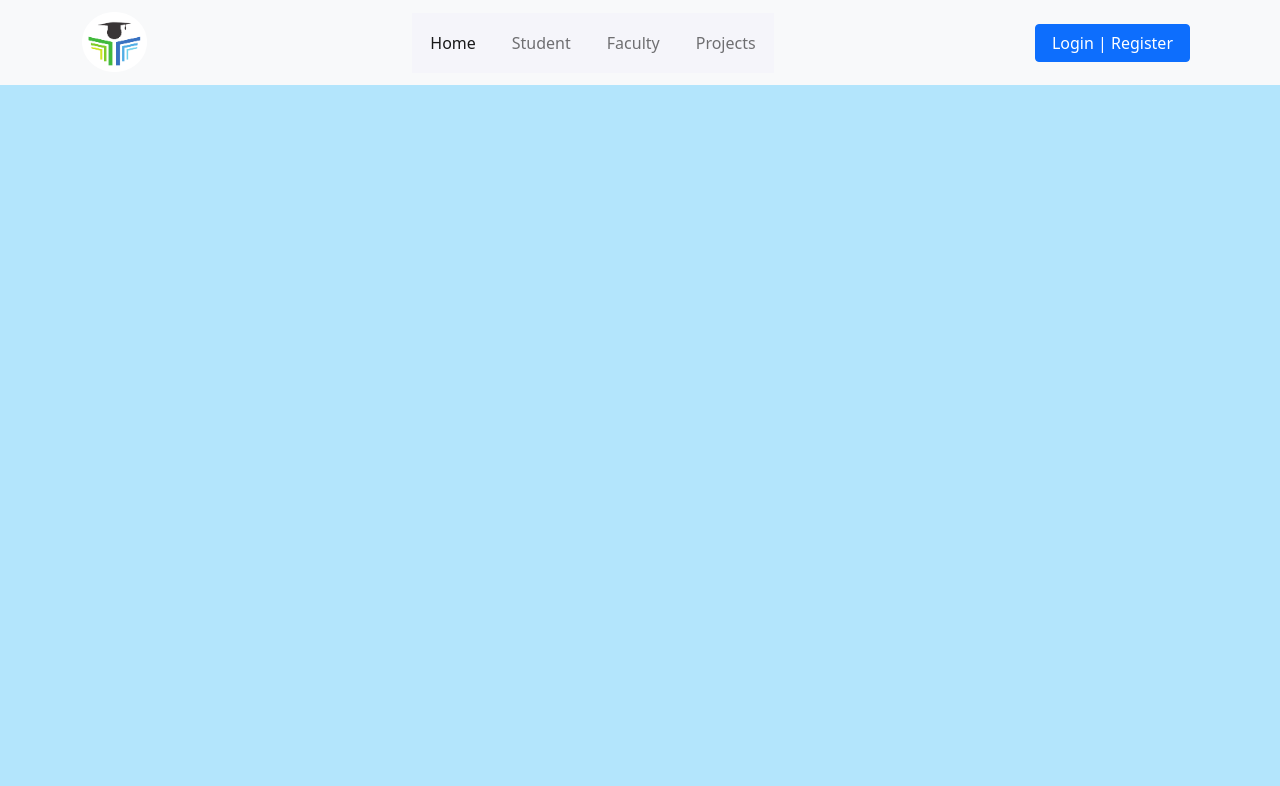
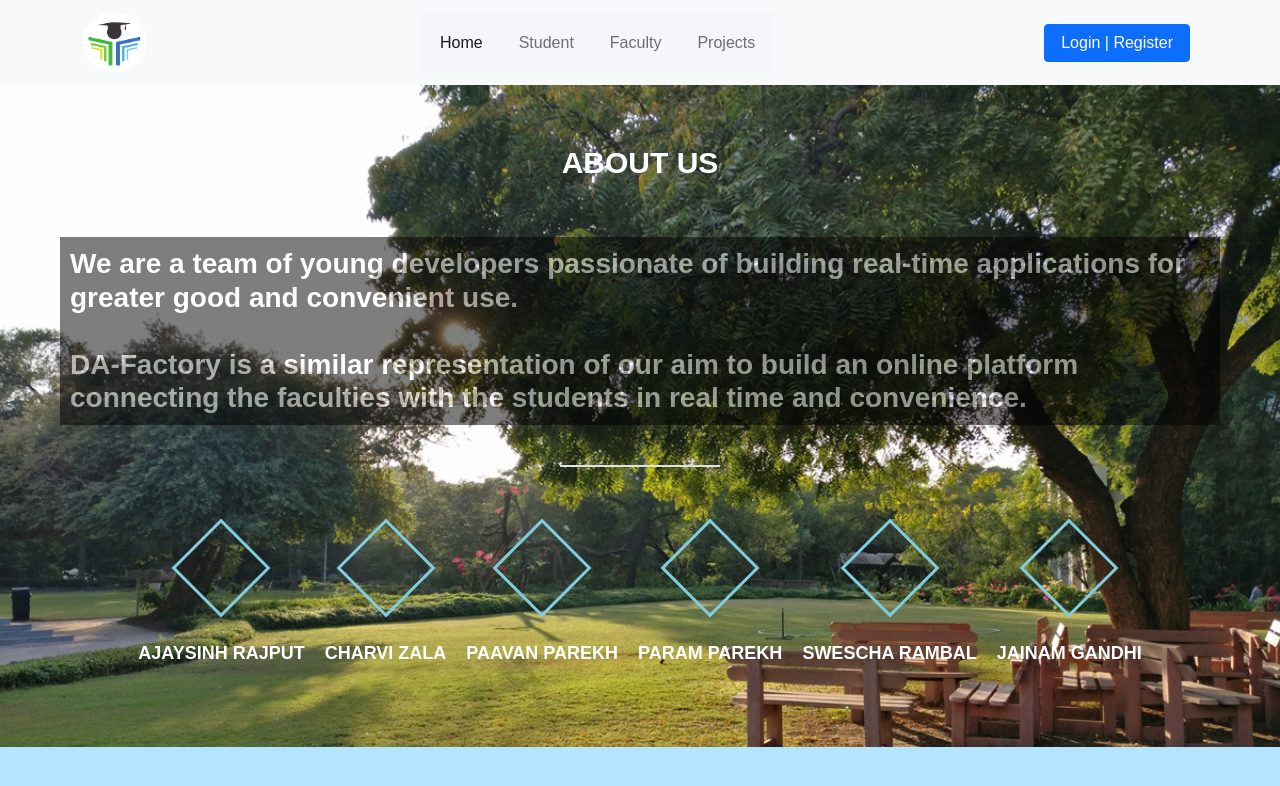
Before and after one commit to Sofware-Engineering-Project/DA-FacTory, a React (Create React App) app in the folder client/: page /About in a window 1280 px wide. Shown: the top 786 px of the page. Built offline with nearby package versions, Linux system fonts and the light colour scheme.

Commit message:
About us page completed

```diff
--- a/client/src/App.js
+++ b/client/src/App.js
@@ -3,9 +3,11 @@ import "../node_modules/bootstrap/dist/css/bootstrap.min.css";
 import Auth from "./components/Auth";
 import Home from "./components/Home";
 import Navbar from "./components/Navbar";
+import Profile from "./components/Profile";
 import StudentList from "./components/StudentList";
 import FacultyList from "./components/FacultyList";
 import ProjectList from "./components/ProjectList";
+import About from "./components/About";
 import { useState,useEffect } from "react";
 
 function App() {
@@ -23,6 +25,8 @@ function App() {
         <Route exact path="/auth" element={<Auth />} />
         <Route exact path="/student" element={<StudentList />} />
         <Route exact path="/faculty" element={<FacultyList />} />
+        <Route exact path="/Profile" element={<Profile />} />
+        <Route exact path="/About" element={<About />} />
         <Route exact path="/projects" element={<ProjectList LoggedIn={LoggedIn} setLoggedIn={setLoggedIn}/>} />
       </Routes>
     </Router>
--- /dev/null
+++ b/client/src/components/About.css
@@ -0,0 +1,104 @@
+*{
+    margin: 0;
+    padding: 0;
+    font-family: "montserrat",sans-serif;
+    box-sizing: border-box;
+  }
+
+  .about
+  {
+      background-color: black;
+      opacity: 0.5;
+      padding: 10px;
+  }
+  h3{
+      font-weight: bold;
+      color: white;
+  }
+  .services-section{
+    background: url(./images/home_bg.jpg);
+    background-size: cover;
+    padding: 60px 0;
+  }
+  .inner-width{
+    width: 100%;
+    max-width: 1200px;
+    margin: auto;
+    padding: 0 20px;
+    overflow: hidden;
+  }
+  .section-title{
+    text-align: center;
+    color: rgb(255, 255, 255);
+    text-transform: uppercase;
+    font-size: 30px;
+    font-weight: bold;
+  }
+  .border{
+    width: 160px;
+    height: 2px;
+    background: #82ccdd;
+    margin: 40px auto;
+  }
+  .services-container{
+    display: flex;
+    flex-wrap: wrap;
+    justify-content: center;
+  }
+
+  .service-box{
+    max-width: 33.33%;
+    padding: 10px;
+    text-align: center;
+    color: rgb(15, 14, 14);
+    cursor: pointer;
+  }
+
+  .service-icon{
+    display: inline-block;
+    width: 70px;
+    height: 70px;
+    border: 3px solid #82ccdd;
+    color: #82ccdd;
+    transform: rotate(45deg);
+    margin-bottom: 30px;
+    margin-top: 16px;
+    transition: 0.3s linear;
+  }
+  .service-icon i{
+    line-height: 70px;
+    transform: rotate(-45deg);
+    font-size: 26px;
+  }
+  .service-box:hover .service-icon{
+    background: #82ccdd;
+    color: rgb(15, 15, 15);
+  }
+  .service-title{
+    font-size: 18px;
+    text-transform: uppercase;
+    margin-bottom: 10px;
+    font-weight: bold;
+    color: white;
+  }
+  .service-desc{
+    font-size: 14px;
+  }
+
+  @media screen and (max-width:960px) {
+    .service-box{
+      max-width: 45%;
+    }
+  }
+
+  @media screen and (max-width:768px) {
+    .service-box{
+      max-width: 50%;
+    }
+  }
+
+  @media screen and (max-width:480px) {
+    .service-box{
+      max-width: 100%;
+    }
+  }
--- /dev/null
+++ b/client/src/components/About.js
@@ -0,0 +1,98 @@
+import axios from "axios";
+import React from "react";
+import avtar from "../components/images/default.jpg"
+import "./About.css"
+
+const About = () => {
+    // const User = JSON.parse(localStorage.getItem("User"));
+    // console.log("Profile",User);
+    // axios.get("http://localhost:5000/DA-Factory/profile",User).then(res => {
+    //     alert(res.data.message);
+    //     const profile = res.data.user;
+    //     console.log(profile);
+    // }) ;
+
+
+    return (
+        <div class="services-section">
+        <div class="inner-width">
+        <h1 class="section-title">About Us</h1>
+        <br></br>
+        <br></br>
+        <h3 class = "about">We are a team of young developers passionate of building real-time applications for greater good and convenient use.
+            <br></br>
+            <br></br>
+            DA-Factory is a similar representation of our aim to build an online platform connecting the faculties with the students in real time and convenience.
+        </h3>
+        <div class="border"></div>
+        <div class="services-container">
+
+          <div class="service-box">
+            <div class="service-icon">
+
+            </div>
+            <div class="service-title">Ajaysinh Rajput</div>
+            <div class="service-desc">
+
+            </div>
+          </div>
+
+          <div class="service-box">
+            <div class="service-icon">
+
+            </div>
+            <div class="service-title">Charvi Zala</div>
+            <div class="service-desc">
+
+            </div>
+          </div>
+
+          <div class="service-box">
+            <div class="service-icon">
+
+            </div>
+            <div class="service-title">Paavan Parekh</div>
+            <div class="service-desc">
+
+            </div>
+          </div>
+
+          <div class="service-box">
+            <div class="service-icon">
+
+            </div>
+            <div class="service-title">Param Parekh</div>
+            <div class="service-desc">
+
+            </div>
+          </div>
+
+          <div class="service-box">
+            <div class="service-icon">
+
+            </div>
+            <div class="service-title">Swescha Rambal</div>
+            <div class="service-desc">
+
+            </div>
+          </div>
+
+          <div class="service-box">
+            <div class="service-icon">
+
+            </div>
+            <div class="service-title">Jainam Gandhi</div>
+            <div class="service-desc">
+
+            </div>
+          </div>
+        </div>
+      </div>
+    </div>
+
+
+
+            )
+}
+
+export default About;
--- a/client/src/components/Faculty.js
+++ b/client/src/components/Faculty.js
@@ -11,7 +11,7 @@ const Faculty = ({image, firstname, lastname, email, contact, projectCount}) =>
             <div className="ml-3 w-100">
                 <h4 className="mb-0 mt-0">{firstname} {lastname}</h4> <span className="text-info">{email}</span>
                 <div className="p-2 mt-2 bg-primary d-flex justify-content-between rounded text-white stats">
-                    <div className="d-flex flex-column align-items-center"> <span className="rating">Projects</span> <span className="number1 d-flex justify-content-center">{projectCount}</span> </div>
+                    <div className="d-flex flex-column align-items-center"> <span className="rating">Projects</span> <span className="number1 d-flex justify-content-center">3</span> </div>
 
                     <div className="d-flex flex-column align-items-center"> <span className="rating">Area Of Research</span> <span className="number2 d-flex justify-content-center">Cryptography</span> </div>
 
--- a/client/src/components/Home.js
+++ b/client/src/components/Home.js
@@ -95,7 +95,7 @@ const Home = () => {
                     <h5 className="text-dark mb-3">Quick links</h5>
                     <ul className="list-unstyled text-dark">
                         <li><a href="/">Home</a></li>
-                        <li><a href="/">About Us</a></li>
+                        <li><a href="/About">About Us</a></li>
                         <li><a href="/">Get started</a></li>
                         <li><a href="/">FAQ</a></li>
                     </ul>
--- /dev/null
+++ b/client/src/components/Profile.css
@@ -0,0 +1,54 @@
+body {
+    background-color: #B3E5FC;
+    border-radius: 10px
+}
+
+.card {
+    width: 400px;
+    border: none;
+    border-radius: 10px;
+    background-color: #fff
+}
+
+.image {
+    margin-right: 10px;
+}
+
+.stats {
+    background: #f2f5f8 !important;
+    color: #000 !important
+}
+
+.articles {
+    font-size: 10px;
+    color: #a1aab9
+}
+
+.number1 {
+    font-weight: 500
+}
+
+.followers {
+    font-size: 10px;
+    color: #a1aab9
+}
+
+.number2 {
+    font-weight: 500
+}
+
+.rating {
+    font-size: 10px;
+    color: #a1aab9
+}
+
+.number3 {
+    font-weight: 500;
+    font-size: 16px;
+    padding: 20px;
+    padding-top: 0px;
+}
+
+.rating{
+    font-size: 16px;
+}
--- /dev/null
+++ b/client/src/components/Profile.js
@@ -0,0 +1,51 @@
+import axios from "axios";
+import React from "react";
+import avtar from "../components/images/default.jpg"
+import "./Profile.css"
+
+const Profile = () => {
+    // const User = JSON.parse(localStorage.getItem("User"));
+    // console.log("Profile",User);
+    // axios.get("http://localhost:5000/DA-Factory/profile",User).then(res => {
+    //     alert(res.data.message);
+    //     const profile = res.data.user;
+    //     console.log(profile);
+    // }) ;
+
+
+    return (
+        <div className="container rounded bg-white mt-5 mb-5">
+            <div className="row">
+                <div className="col-md-3 border-right">
+                    <div className="d-flex flex-column align-items-center text-center p-3 py-5"><img className="rounded-circle mt-5" width="150px" src="https://st3.depositphotos.com/15648834/17930/v/600/depositphotos_179308454-stock-illustration-unknown-person-silhouette-glasses-profile.jpg" /><span className="font-weight-bold">Paavan Parekh</span></div>
+                </div>
+                <div className="col-md-5 border-right">
+                    <div className="p-3 py-5">
+                        <div className="d-flex justify-content-between align-items-center mb-3">
+                            <h4 className="text-right">Profile Settings</h4>
+                        </div>
+                        <div className="row mt-2">
+                            <div className="col-md-6"><label className="labels">Name</label><input type="text" className="form-control" placeholder="first name" value="Paavan" /></div>
+                            <div className="col-md-6"><label className="labels">Surname</label><input type="text" className="form-control" value="Parekh" placeholder="surname" /></div>
+                        </div>
+                        <div className="row mt-3">
+                            <div className="col-md-12"><label className="labels">Mobile Number</label><input type="text" className="form-control" placeholder="enter phone number" value="9106199037" /></div>
+                            <div className="col-md-12"><label className="labels">Email ID</label><input type="text" className="form-control" placeholder="enter email id" value="201901067@daiict.ac.in" /></div>
+                            <div className="col-md-12"><label className="labels">Area of Interests</label><input type="text" className="form-control" placeholder="education" value="Cryptography, Software Engineering" /></div>
+                        </div>
+
+
+                    </div>
+                </div>
+                {/* <div className="col-md-4">
+                    <div className="p-3 py-5">
+                        <button type="button" classNameName="btn btn-primary notify-button">Applications</button>
+                    </div>
+                </div> */}
+            </div>
+        </div>
+
+            )
+}
+
+export default Profile;
--- a/client/src/components/Project.js
+++ b/client/src/components/Project.js
@@ -39,9 +39,9 @@ const Project = ({LoggedIn,title, faculty, tags, status, description, require_of
 
                     <div className="d-flex flex-row align-items-baseline"> <span className="rating">Project Status</span> <span className="number3 d-flex justify-content-center">{status}</span> </div>
 
-                    <div className="d-flex flex-row align-items-baseline"> <span className="rating">criteria</span> <span className="number3 d-flex justify-content-center">{criteria}</span> </div>
+                    <div className="d-flex flex-row align-items-baseline"> <span className="rating">Criteria</span> <span className="number3 d-flex justify-content-center">{criteria}</span> </div>
 
-                    <div className="d-flex flex-row align-items-baseline"> <span className="rating">required no. of students</span> <span className="number3 d-flex justify-content-center">{require_of_student}</span> </div>
+                    <div className="d-flex flex-row align-items-baseline"> <span className="rating">Required Students</span> <span className="number3 d-flex justify-content-center">{require_of_student}</span> </div>
 
                 </div>
 
```
